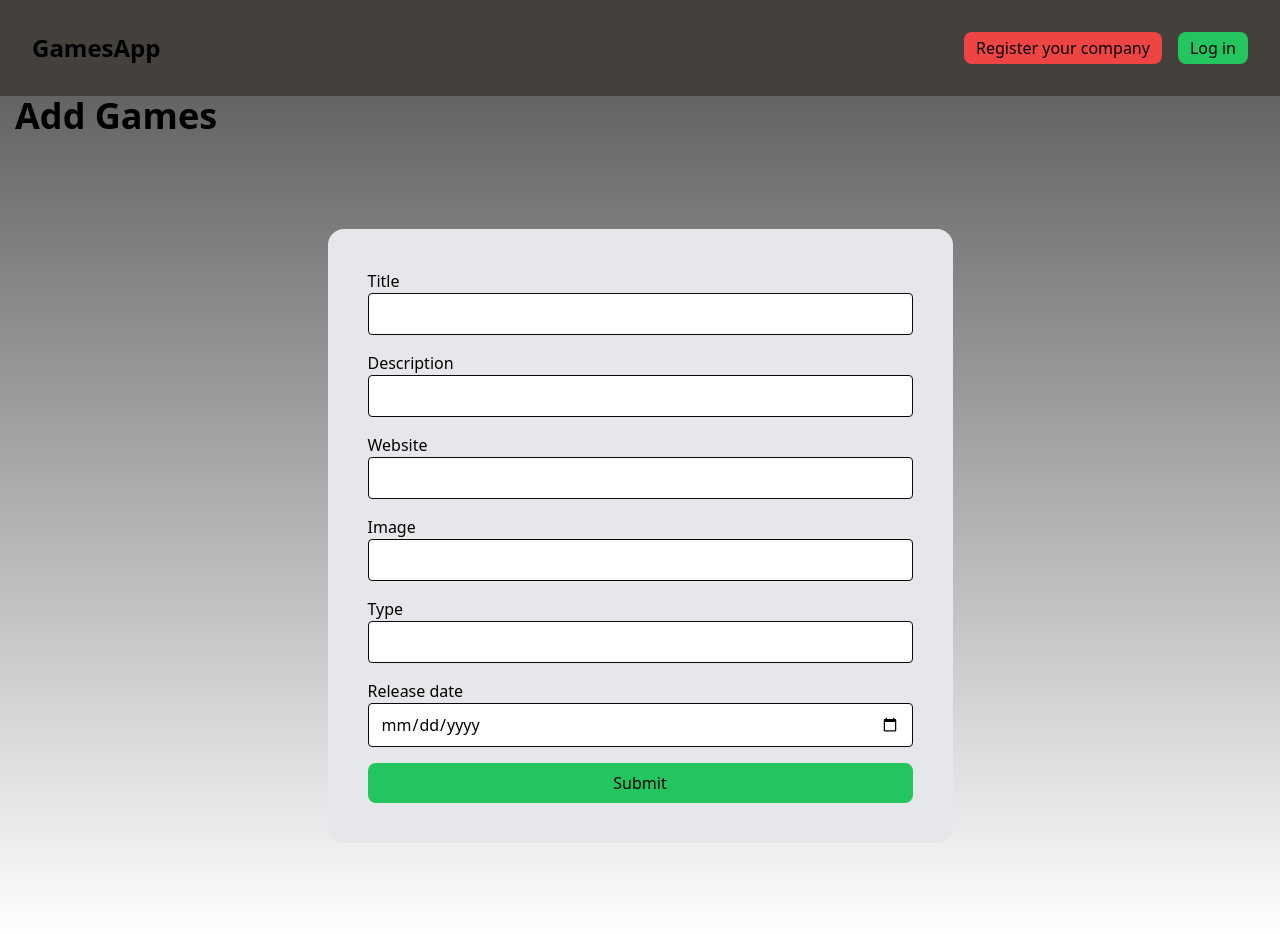
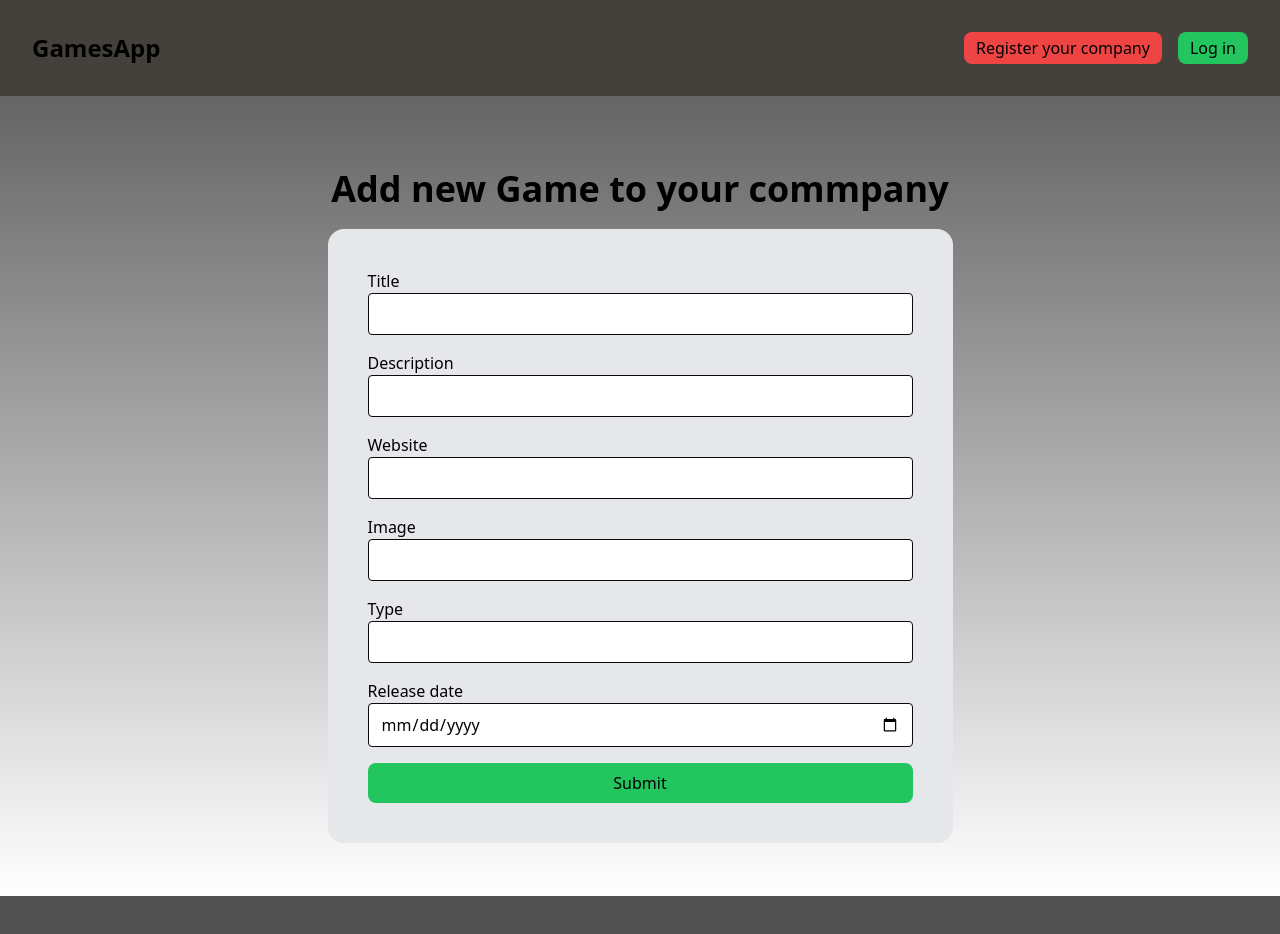
Before and after one commit to Gniewkoss/gry-projekt, a Next.js app: page /game/add-new in a window 1280 px wide. After the commit the page ends 896 px from the top, so only its background shows below. Built offline with nearby package versions, Linux system fonts and the light colour scheme.

Commit message:
Update page title in AddNewGame component

```diff
--- a/app/game/add-new/page.tsx
+++ b/app/game/add-new/page.tsx
@@ -14,8 +14,9 @@ export default function AddNewGame() {
 
   return (
     <div>
-      <h1>Add Games</h1>
       <div className="flex flex-col items-center justify-center h-screen ">
+        <h1 className="m-5 ">Add new Game to your commpany</h1>
+
         <form
           action={addGame}
           className="flex flex-col gap-4 bg-gray-200 p-10 rounded-2xl w-1/2"
```
